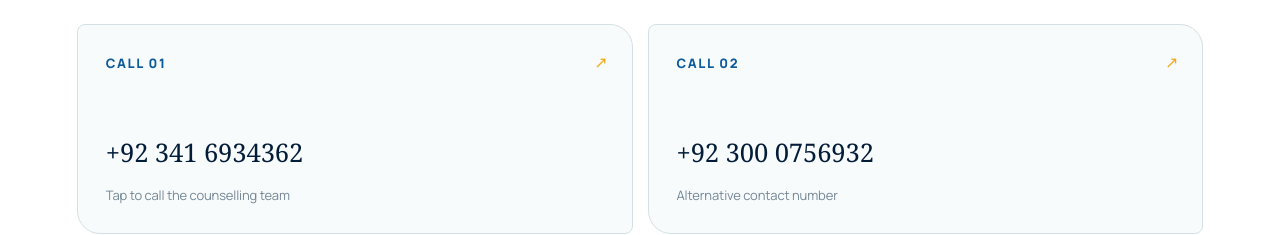
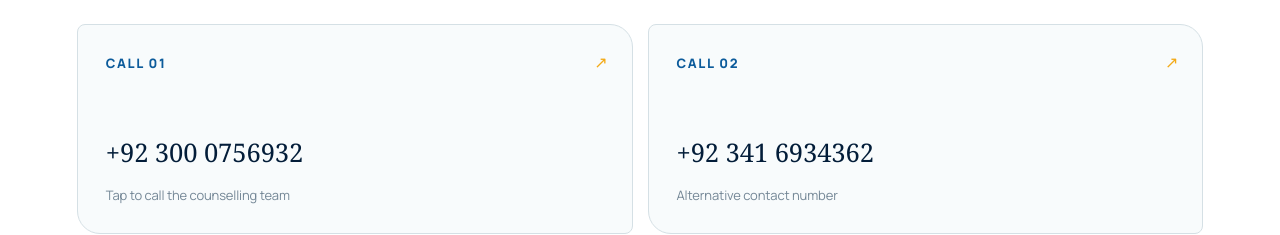
Before and after one commit to Umaircv/polaris-overseas-education, a Next.js app: page /our-office in a window 1280 px wide. Shown: the part 980-1215 px from the top of the page. Built offline with nearby package versions, Linux system fonts and the light colour scheme.

Commit message:
Rebrand: update app/our-office/page.tsx

```diff
--- a/app/our-office/page.tsx
+++ b/app/our-office/page.tsx
@@ -5,7 +5,7 @@ import { WHATSAPP_URL } from "../site-data";
 
 export const metadata: Metadata = {
   title: "Our Office in Lahore",
-  description: "Contact Polaris Overseas Education at 228C PIA Main Boulevard, Lahore. Get phone, email, WhatsApp, map and directions.",
+  description: "Contact Polaris Global Education Center at 228C PIA Main Boulevard, Lahore. Get phone, email, WhatsApp, map and directions.",
 };
 
 const mapQuery = "228C PIA Main Boulevard, Block C, PIA Housing Scheme, Lahore 54770";
@@ -16,9 +16,9 @@ export default function OurOfficePage() {
   const localBusinessData = {
     "@context": "https://schema.org",
     "@type": "EducationalOrganization",
-    name: "Polaris Overseas Education",
+    name: "Polaris Global Education Center",
     email: "contact@polarisoverseasedu.com",
-    telephone: ["+92 341 6934362", "+92 300 0756932"],
+    telephone: ["+92 300 0756932", "+92 341 6934362"],
     address: {
       "@type": "PostalAddress",
       streetAddress: "228C PIA Main Boulevard, Block C, PIA Housing Scheme",
@@ -42,8 +42,8 @@ export default function OurOfficePage() {
       <section className="inner-content-section office-contact-section">
         <SectionIntro eyebrow="Contact Polaris" title="Choose the easiest way to reach us." text="For an office meeting, message or call before your visit so our team can prepare for your study-abroad questions." />
         <div className="office-contact-grid">
-          <a href="tel:+923416934362"><span>CALL 01</span><strong>+92 341 6934362</strong><small>Tap to call the counselling team</small><i aria-hidden="true">↗</i></a>
-          <a href="tel:+923000756932"><span>CALL 02</span><strong>+92 300 0756932</strong><small>Alternative contact number</small><i aria-hidden="true">↗</i></a>
+          <a href="tel:+923000756932"><span>CALL 01</span><strong>+92 300 0756932</strong><small>Tap to call the counselling team</small><i aria-hidden="true">↗</i></a>
+          <a href="tel:+923416934362"><span>CALL 02</span><strong>+92 341 6934362</strong><small>Alternative contact number</small><i aria-hidden="true">↗</i></a>
           <a href="mailto:contact@polarisoverseasedu.com"><span>EMAIL</span><strong>contact@polarisoverseasedu.com</strong><small>Send your question and contact details</small><i aria-hidden="true">↗</i></a>
           <a href={WHATSAPP_URL} target="_blank" rel="noreferrer"><span>WHATSAPP</span><strong>Free counselling</strong><small>Start a conversation on WhatsApp</small><i aria-hidden="true">↗</i></a>
         </div>
@@ -58,7 +58,7 @@ export default function OurOfficePage() {
           <a className="button button-primary" href={directionsUrl} target="_blank" rel="noreferrer">Get Google Maps directions <span aria-hidden="true">↗</span></a>
         </div>
         <div className="map-frame">
-          <iframe src={embedUrl} title="Polaris Overseas Education office map" loading="lazy" referrerPolicy="no-referrer-when-downgrade" />
+          <iframe src={embedUrl} title="Polaris Global Education Center office map" loading="lazy" referrerPolicy="no-referrer-when-downgrade" />
         </div>
       </section>
 
```
